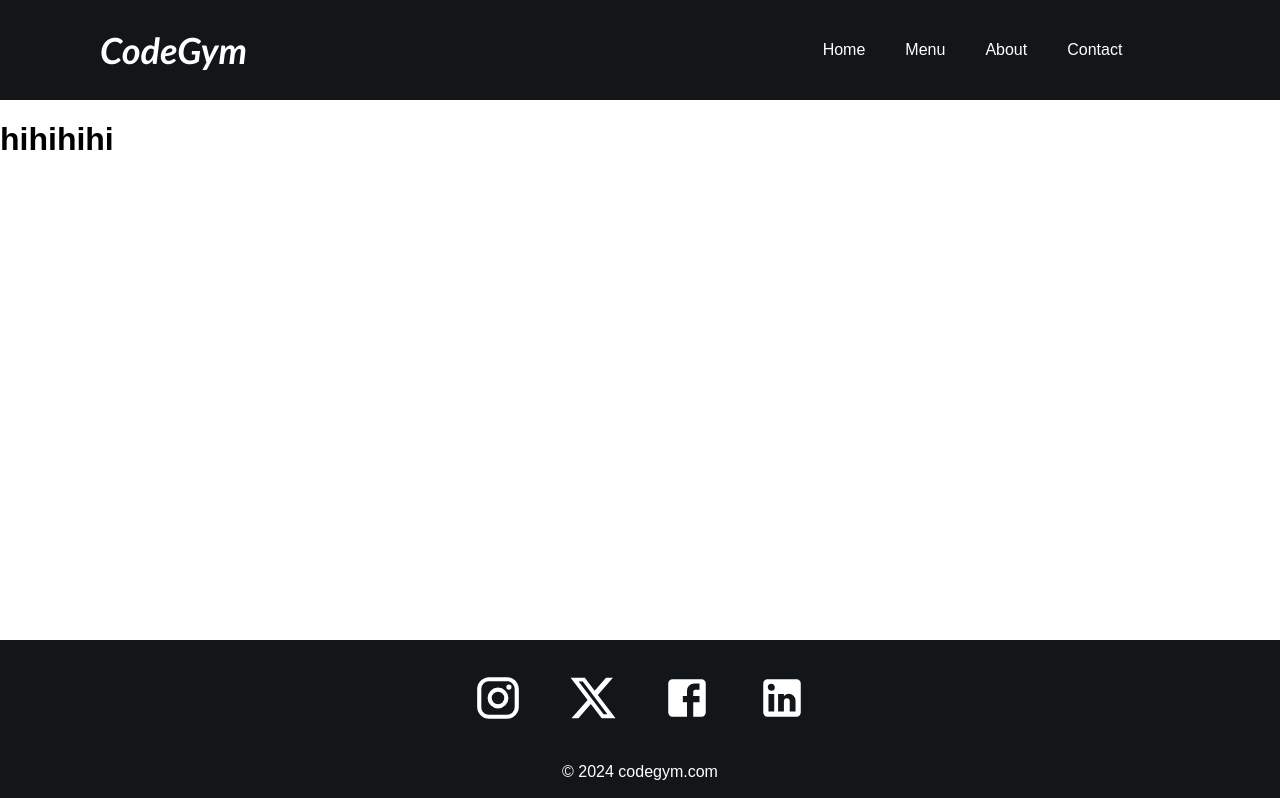
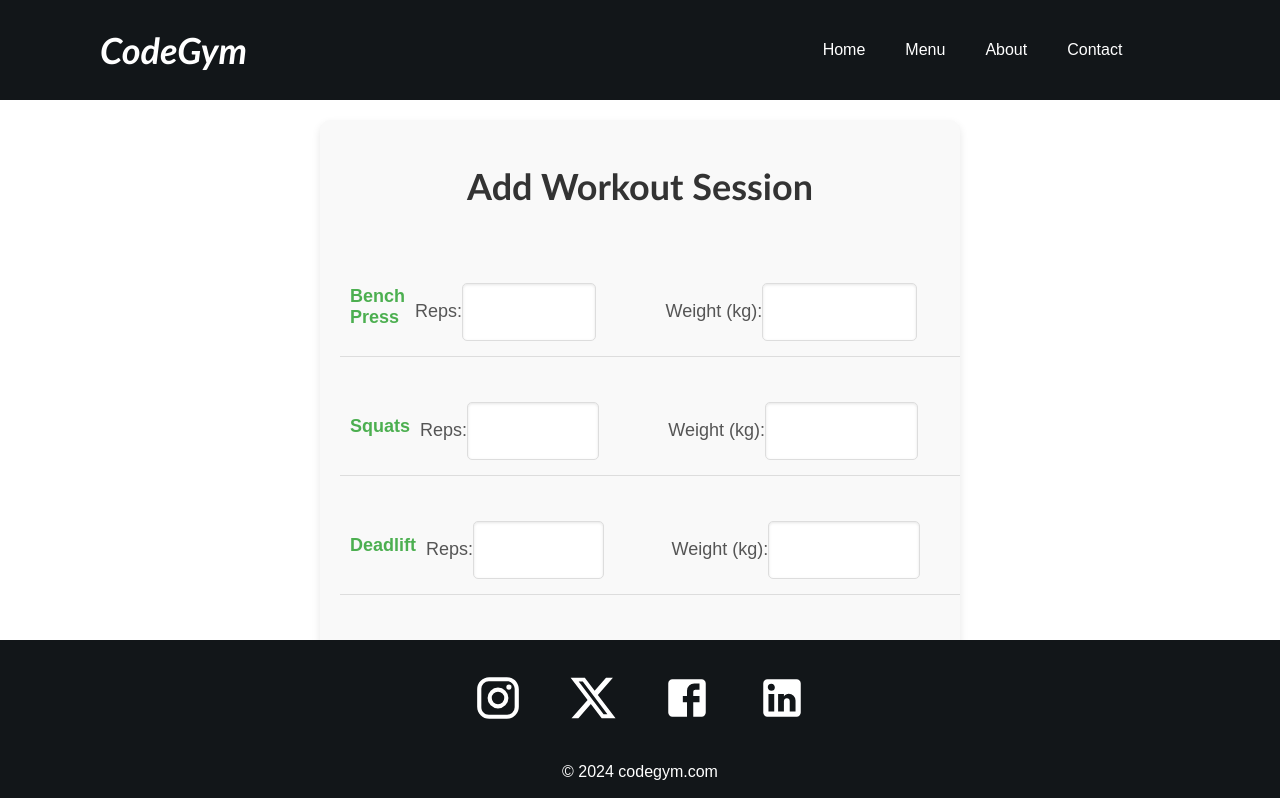
Before and after one commit to Lucia-Cai/CodeGym, a React (Create React App) app in the folder CodeGym/frontend/: page /workoutplans in a window 1280 px wide. Shown: the top 798 px of the page. Built offline with nearby package versions, Linux system fonts and the light colour scheme.

Commit message:
addsessionform

```diff
--- a/CodeGym/frontend/src/pages/Menu.js
+++ b/CodeGym/frontend/src/pages/Menu.js
@@ -27,7 +27,7 @@ function Menu() {
                 image={menuItem.image}
                 name ={menuItem.name}
                 description ={menuItem.description}/>
-                </button>
+            </button>
             ))}
         </div>
         </div>
--- a/CodeGym/frontend/src/pages/WorkOutPlans.js
+++ b/CodeGym/frontend/src/pages/WorkOutPlans.js
@@ -1,11 +1,71 @@
-import React from 'react'
+import React, { useState } from 'react';
+import '../styles/WorkOutPlans.css';
 
 function WorkOutPlans() {
+  // Predefined list of exercises (autopopulated from another form in a real use case)
+  const predefinedExercises = [
+    'Bench Press',
+    'Squats',
+    'Deadlift',
+    'Pull-ups',
+    'Shoulder Press',
+  ];
+
+  // State to manage the form inputs
+  const [formData, setFormData] = useState(
+    predefinedExercises.map((exercise) => ({
+      name: exercise,
+      reps: '',
+      weight: '',
+    }))
+  );
+
+  // Handle input change for reps and weights
+  const handleInputChange = (index, field, value) => {
+    const updatedFormData = [...formData];
+    updatedFormData[index][field] = value;
+    setFormData(updatedFormData);
+  };
+
+  // Handle form submission
+  const handleSubmit = (e) => {
+    e.preventDefault();
+    console.log('Session Data:', formData);
+    alert('Workout session added successfully!');
+    // You can send this data to the backend or perform other actions here.
+  };
+
   return (
-    <div>
-      <h1>hihihihi</h1>
+    <div className="workout-plans">
+      <h1>Add Workout Session</h1>
+      <form onSubmit={handleSubmit}>
+        {formData.map((exercise, index) => (
+          <div className="exercise-row" key={index}>
+            <h3>{exercise.name}</h3>
+            <label>
+              Reps:
+              <input
+                type="number"
+                value={exercise.reps}
+                onChange={(e) => handleInputChange(index, 'reps', e.target.value)}
+                required
+              />
+            </label>
+            <label>
+              Weight (kg):
+              <input
+                type="number"
+                value={exercise.weight}
+                onChange={(e) => handleInputChange(index, 'weight', e.target.value)}
+                required
+              />
+            </label>
+          </div>
+        ))}
+        <button type="submit">Add Session</button>
+      </form>
     </div>
-  )
+  );
 }
 
-export default WorkOutPlans
+export default WorkOutPlans;
--- /dev/null
+++ b/CodeGym/frontend/src/styles/WorkOutPlans.css
@@ -0,0 +1,141 @@
+/* General Layout for the WorkOutPlans Page */
+.workout-plans {
+    display: flex;
+    flex-direction: column;
+    justify-content: center;
+    align-items: center;
+    padding: 20px;
+    margin: 20px auto;
+    max-width: 600px;
+    background-color: #f9f9f9;
+    border-radius: 10px;
+    box-shadow: 0 4px 8px rgba(0, 0, 0, 0.1);
+  }
+
+  /* Page Title */
+  .workout-plans h1 {
+    font-family: "Trebuchet MS", Arial, sans-serif;
+    font-size: 36px;
+    color: #333;
+    text-align: center;
+    margin-bottom: 20px;
+  }
+
+  /* Form Styling */
+  form {
+    display: flex;
+    flex-direction: column;
+    width: 100%;
+    gap: 20px;
+  }
+
+  form label {
+    font-size: 18px;
+    color: #555;
+    margin-bottom: 5px;
+  }
+
+  form input {
+    height: 40px;
+    padding: 10px;
+    border: none;
+    border-bottom: 1px solid #121619;
+    font-size: 16px;
+    color: black;
+    background-color: #fff;
+    border-radius: 5px;
+    box-shadow: inset 0 1px 3px rgba(0, 0, 0, 0.1);
+  }
+
+  form input:focus {
+    outline: none;
+    border-bottom: 2px solid #007BFF;
+  }
+
+  form button {
+    height: 50px;
+    background-color: #121619;
+    color: whitesmoke;
+    font-size: 16px;
+    font-weight: bold;
+    border: none;
+    border-radius: 5px;
+    cursor: pointer;
+    transition: background-color 0.3s ease;
+  }
+
+  form button:hover {
+    background-color: #0056b3;
+  }
+
+  /* Styling for Exercise Rows */
+  .exercise-row {
+    display: flex;
+    justify-content: space-between;
+    align-items: center;
+    gap: 10px;
+    padding: 10px;
+    border-bottom: 1px solid #ddd;
+  }
+
+  .exercise-row h3 {
+    flex: 2;
+    color: #4CAF50;
+    font-size: 18px;
+    margin: 0;
+  }
+
+  .exercise-row input {
+    flex: 1;
+    height: 40px;
+    padding: 8px;
+    border: 1px solid #ddd;
+    border-radius: 5px;
+    font-size: 16px;
+  }
+
+  .exercise-row input:focus {
+    outline: none;
+    border: 1px solid #007BFF;
+  }
+
+  .exercise-row button {
+    flex: 1;
+    background-color: #121619;
+    color: white;
+    height: 40px;
+    border: none;
+    border-radius: 5px;
+    cursor: pointer;
+  }
+
+  .exercise-row button:hover {
+    background-color: #333;
+  }
+
+  /* Additional Buttons for Adding/Removing */
+  .remove-button {
+    background-color: #dc3545;
+  }
+
+  .remove-button:hover {
+    background-color: #c82333;
+  }
+
+  /* Page Responsiveness */
+  @media (max-width: 768px) {
+    .workout-plans {
+      max-width: 100%;
+      padding: 15px;
+    }
+
+    form input,
+    .exercise-row input {
+      width: 100%;
+    }
+
+    .exercise-row {
+      flex-direction: column;
+      gap: 10px;
+    }
+  }
--- /dev/null
+++ b/package.json
@@ -0,0 +1,5 @@
+{
+  "dependencies": {
+    "axios": "^1.7.7"
+  }
+}
```
Also changed, not shown: 2 other files (tests, documents, lock files or other folders).
